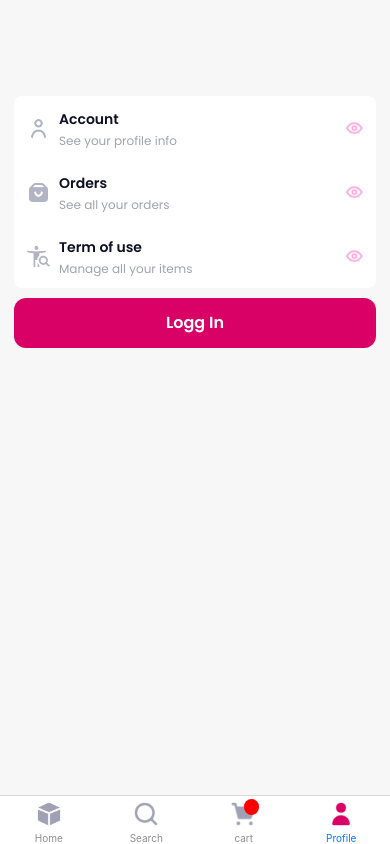
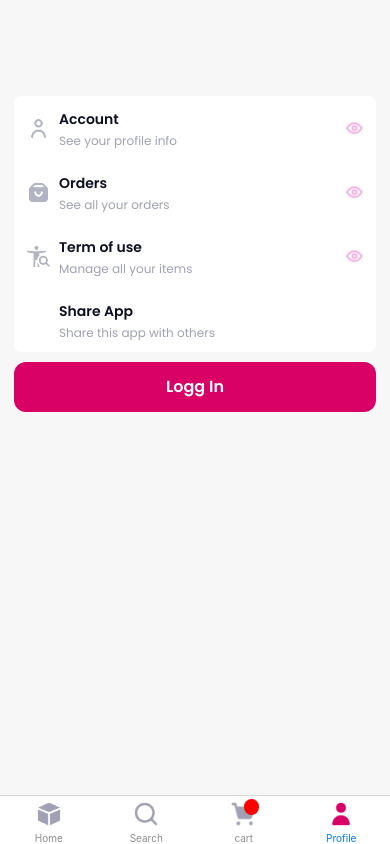
Before and after one commit to kebzin/sasce, a React Native app: screen /Profile in a window 390 px wide. Built offline with nearby package versions, Linux system fonts and the light colour scheme; no server answers; the database is empty.

Commit message:
added share app

```diff
--- a/app.json
+++ b/app.json
@@ -11,7 +11,9 @@
       "resizeMode": "contain",
       "backgroundColor": "#ffffff"
     },
-    "assetBundlePatterns": ["**/*"],
+    "assetBundlePatterns": [
+      "**/*"
+    ],
     "ios": {
       "supportsTablet": true
     },
@@ -23,6 +25,11 @@
     },
     "web": {
       "favicon": "./assets/favicon.png"
+    },
+    "extra": {
+      "eas": {
+        "projectId": "92c782b4-85bc-4e44-a97b-1cb8707c25d8"
+      }
     }
   }
 }
--- a/screens/profile/Profile.jsx
+++ b/screens/profile/Profile.jsx
@@ -13,12 +13,21 @@ import {
 import { IconeBotten, TextButton } from "../../components/common";
 import { COLORS, FONTS, SIZES, icons } from "../../constants";
 import { useAuth } from "../../hook/useAuth";
-
+import { Share } from 'react-native';
 // import LoginPopUp from "../../healper/LoginPopUp";
 
 const Profile = ({ navigation }) => {
   const { session, signOut } = useAuth();
-
+  const handleShareApp = async () => {
+    try {
+      await Share.share({
+        message: 'Check out this amazing app called SAACS in the Play Store & App Store !', // You can customize the message
+        // Add more options as needed
+      });
+    } catch (error) {
+      console.error('Error sharing app:', error.message);
+    }
+  };
   return (
     <View style={styles.container}>
       <View style={styles.headerTopContainer}></View>
@@ -59,12 +68,24 @@ const Profile = ({ navigation }) => {
             description="Manage all your items"
             IconRight={icons.eye}
           />
+
+<RenderProfileContent
+        Title={"Share App"}
+        onPress={handleShareApp}
+        IconLeft={icons.share}
+        description="Share this app with others"
+        IconRight={icons.arrowRight}
+      />
+
           {/* <RenderProfileContent
             Title={"Support"}
             IconLeft={icons.bell}
             IconRight={icons.eye}
             description="Messages you sent or received"
           /> */}
+
+
+
         </View>
 
         {session === null ? (
```
Also changed, not shown: eas.json (added, +18 -0 lines).
